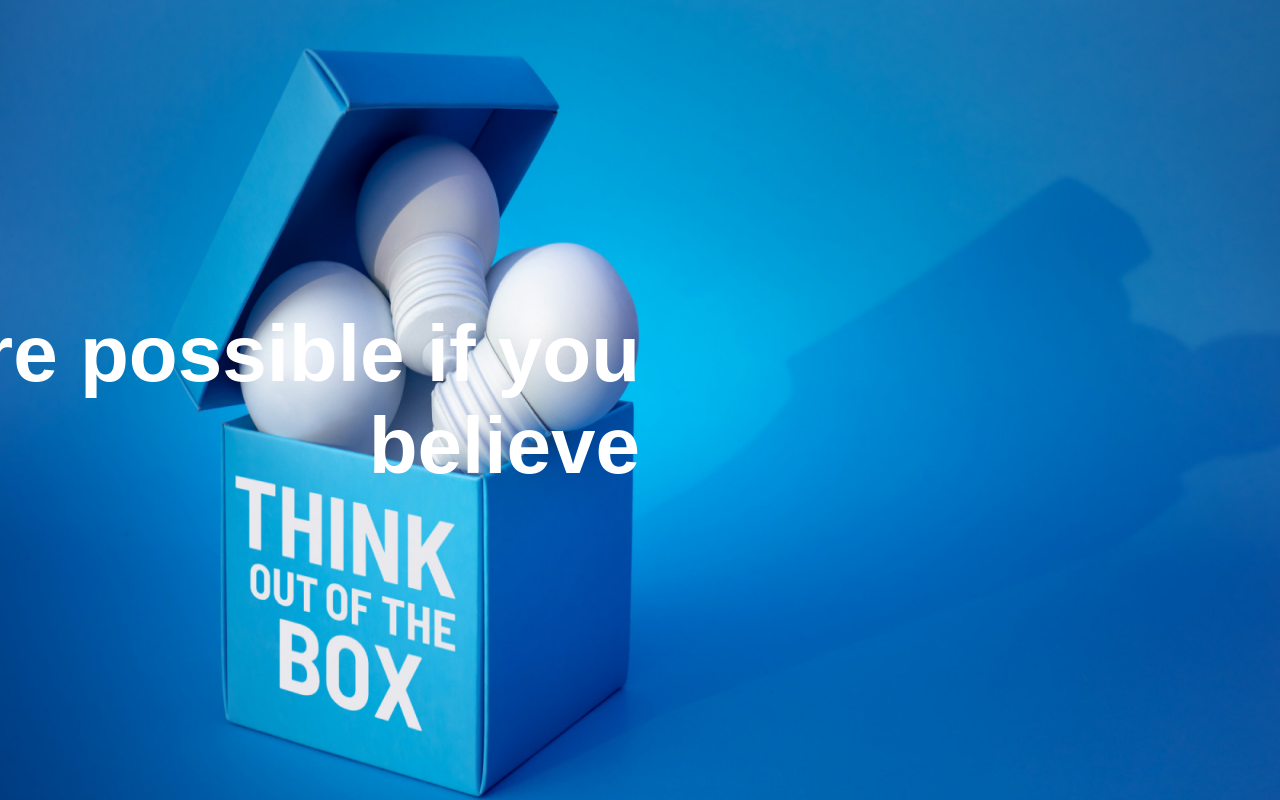
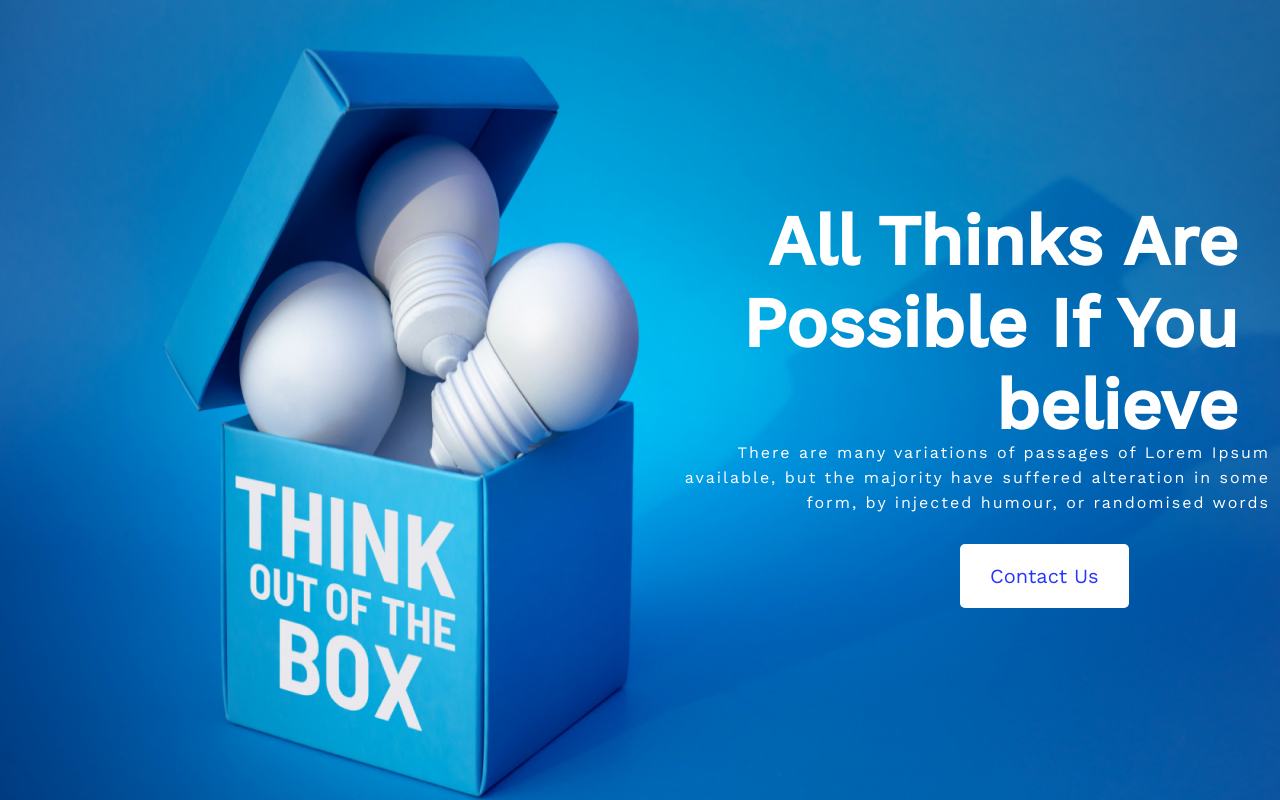
Before and after one commit to JabirH0ssain/new-year, a plain HTML site: page index.html in a window 1280 px wide. Drawn offline with nearby package versions, Linux system fonts and the light colour scheme.

Commit message:
Completed the banner part with a button and text

```diff
--- a/index.html
+++ b/index.html
@@ -10,8 +10,12 @@
     <header class="header">
         <div class="banner">
             <img src="./images/banner/banner3.png" alt="" class="banner3">
-            <div class="h1txt"><p>All thinks are possible if you believe</p></div>
-
+            <button class="button">Contact Us</button>
+            <div class="diverbhitorediv">
+            <div class="h1txt"><h1>All Thinks Are<br>Possible If You<br>believe</h1></div>
+            <div class="para"><p>There are many variations of passages of Lorem Ipsum <br> available, but the majority have suffered alteration in some <br> form, by injected humour, or randomised words</p></div>
+            <!-- <button class="button">Call Now</button> -->
+            </div>
         </div>
 
     </header>
--- a/styles.css
+++ b/styles.css
@@ -1,7 +1,10 @@
+
+  @import url('https://fonts.googleapis.com/css2?family=Work+Sans:wght@400;500&display=swap');
+
 *{
     margin: 0;
     padding: 0;
-    font-family: Arial, Helvetica, sans-serif;
+    font-family: 'Work Sans', sans-serif;
 }
 
 
@@ -23,10 +26,39 @@
 .h1txt{
     position: absolute;
     color: white;
+    font-size: 35px;
+    top: 25%;
+    margin-left: 58%;
+    text-align: right;
+
+}
+
+.para{
+    /* max-width: 450px; */
+    position: absolute;
+    color: white;
     top: 50%;
-    right: 0%;
-    transform: translate(-50%, -50%);
-    font-size: 5rem;
-    font-weight: bold;
+    margin-top: 40px;
+    margin-left: 53.5%;
     text-align: right;
+    line-height: 25px;
+    letter-spacing: 2px;
+
+ }
+
+ .diverbhitorediv{
+    max-width: 500px;
+ }
+
+.banner .button{
+    position: absolute;
+  top: 68%;
+  left: 75%;
+  background-color: #ffffff;
+  color: rgb(39, 54, 255);
+  font-size: 20px;
+  padding: 20px 30px;
+  border: none;
+  cursor: pointer;
+  border-radius: 5px;
 }
```
